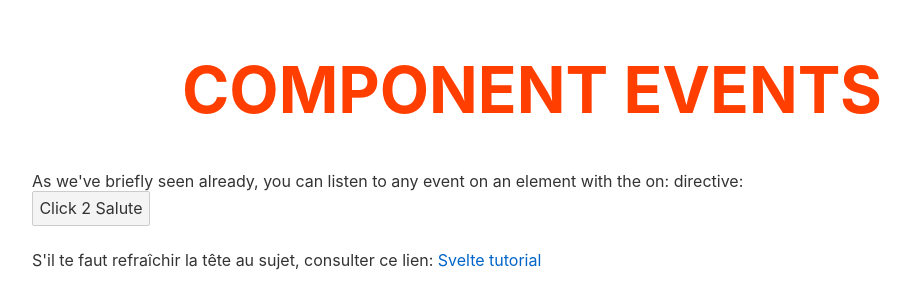
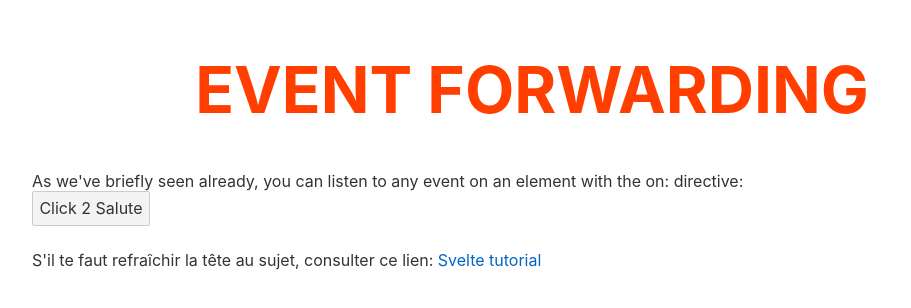
Before and after one commit to GillyRabutTsurwa/svelte-docs-learning, a Svelte app: page / in a window 1280 px wide. Shown: the top 308 px of the page, without its empty margins (108-1019 px from the left). Built offline with nearby package versions, Linux system fonts and the light colour scheme.

Commit message:
event forwarding: the long way. The preferred way is coming in the next branch

```diff
--- a/src/App.svelte
+++ b/src/App.svelte
@@ -1,11 +1,7 @@
 <script>
-  import Child from "./components/Child.svelte";
-  let title = "Component Events";
+  import Liaison from "./components/Liaison.svelte";
+  let title = "Event Forwarding";
 
-  // here is the function that executes as a result of the parent (this App component) listening to the event by the child component. This function will take an event parametre (e), similar to vanilla Javascript, but not with the same properties.
-  // this e object contains two properties worth mentioning:
-  // e.type = the name of the event being passed (je sais pas lorsque l'on va l'utiliser)
-  // e.detail = the data passed on from the child.
   function handleMessage(e) {
     console.log(e);
     const { type, detail } = e;
@@ -54,8 +50,7 @@
     with the on: directive:
   </div>
 
-  <!-- NEW: on the declaration of the child component in the parent component is where we listen for our event from the child. also, we make a function to handle the event, and in which our data from the child (if there is any) can be accessed. L'idée est exactement pareil que celle de Vue, mais le syntaxe est un peu différent (mais pas trop) -->
-  <Child on:message={handleMessage} />
+  <Liaison on:message={handleMessage} />
   <p>
     S'il te faut refraîchir la tête au sujet, consulter ce lien:
     <a href="https://svelte.dev/tutorial/keyed-each-blocks" target="_blank">
--- a/src/components/Child.svelte
+++ b/src/components/Child.svelte
@@ -1,9 +1,7 @@
 <script>
-  // NEW: importing and initialising the dispatcher
   import { createEventDispatcher } from "svelte";
   const dispatch = createEventDispatcher();
 
-  // NOTE: this function will be responsible for using the dispatcher to send the event up to the parent. this dispatcher takes 2 arguments: 1st one is the name of the event that will be sent for the parent to listen to (in our case, "message"), and the 2nd one is the data that we want to send up to the parent (the object with the text property).
   function ditGutenTag() {
     dispatch("message", {
       text: "Guten-Tag"
--- /dev/null
+++ b/src/components/Liaison.svelte
@@ -0,0 +1,14 @@
+<script>
+  import { createEventDispatcher } from "svelte";
+  import Child from "./Child.svelte";
+
+  // this component is responsible for listening to the event from the child component and forwarding it to the parent component. But as the docs says, this is a lot of code and can get cumbersome (though I see it having its use cases). The shorter and preferred version is coming in the next branch
+  const dispatch = createEventDispatcher();
+
+  function forwardMessage(event) {
+    // dispatch("message", event.detail); // this works, but I prefer celui dessous:
+    dispatch(event.type, event.detail); // because event.type = name of event = message
+  }
+</script>
+
+<Child on:message={forwardMessage} />
```
